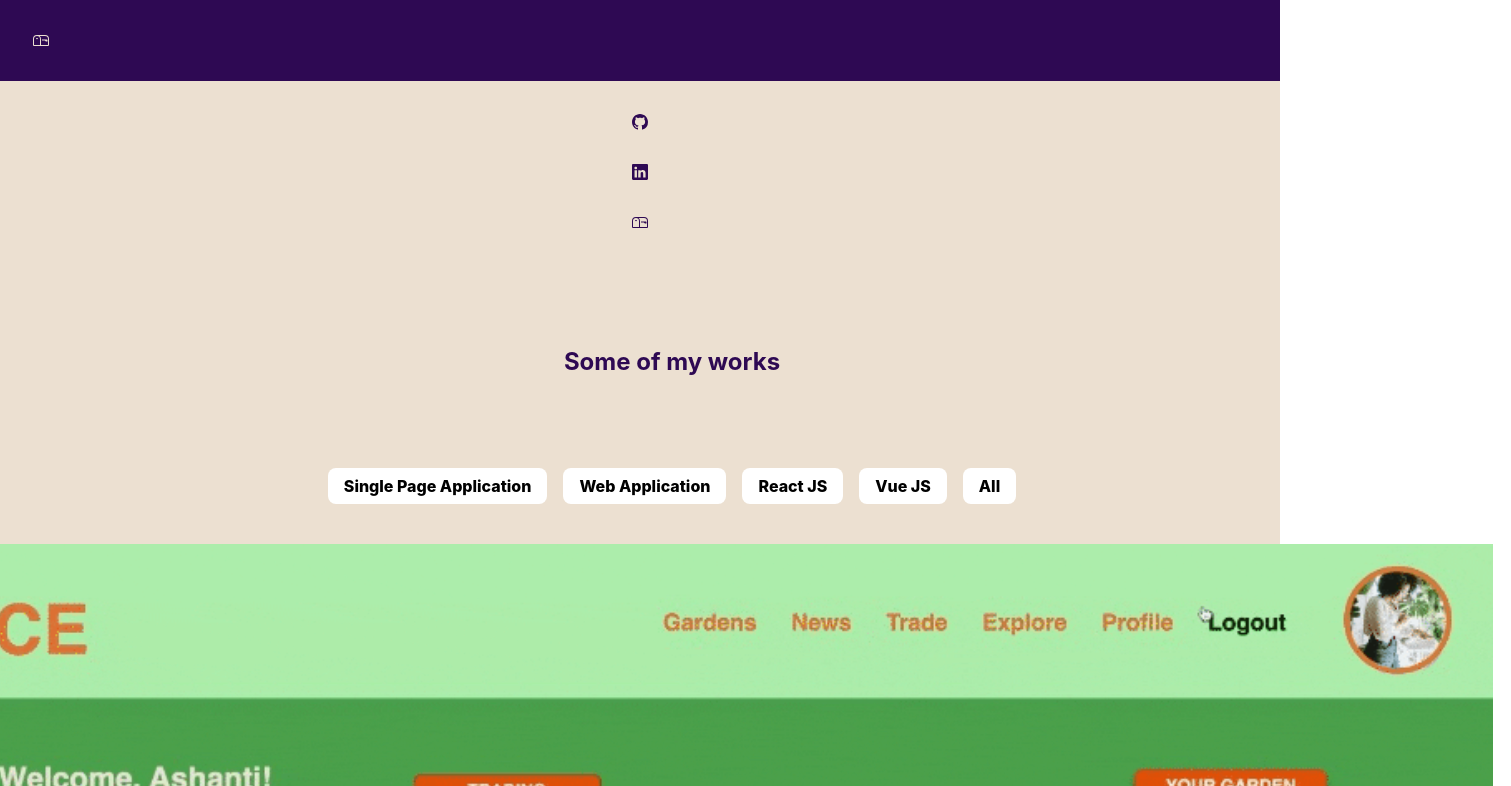
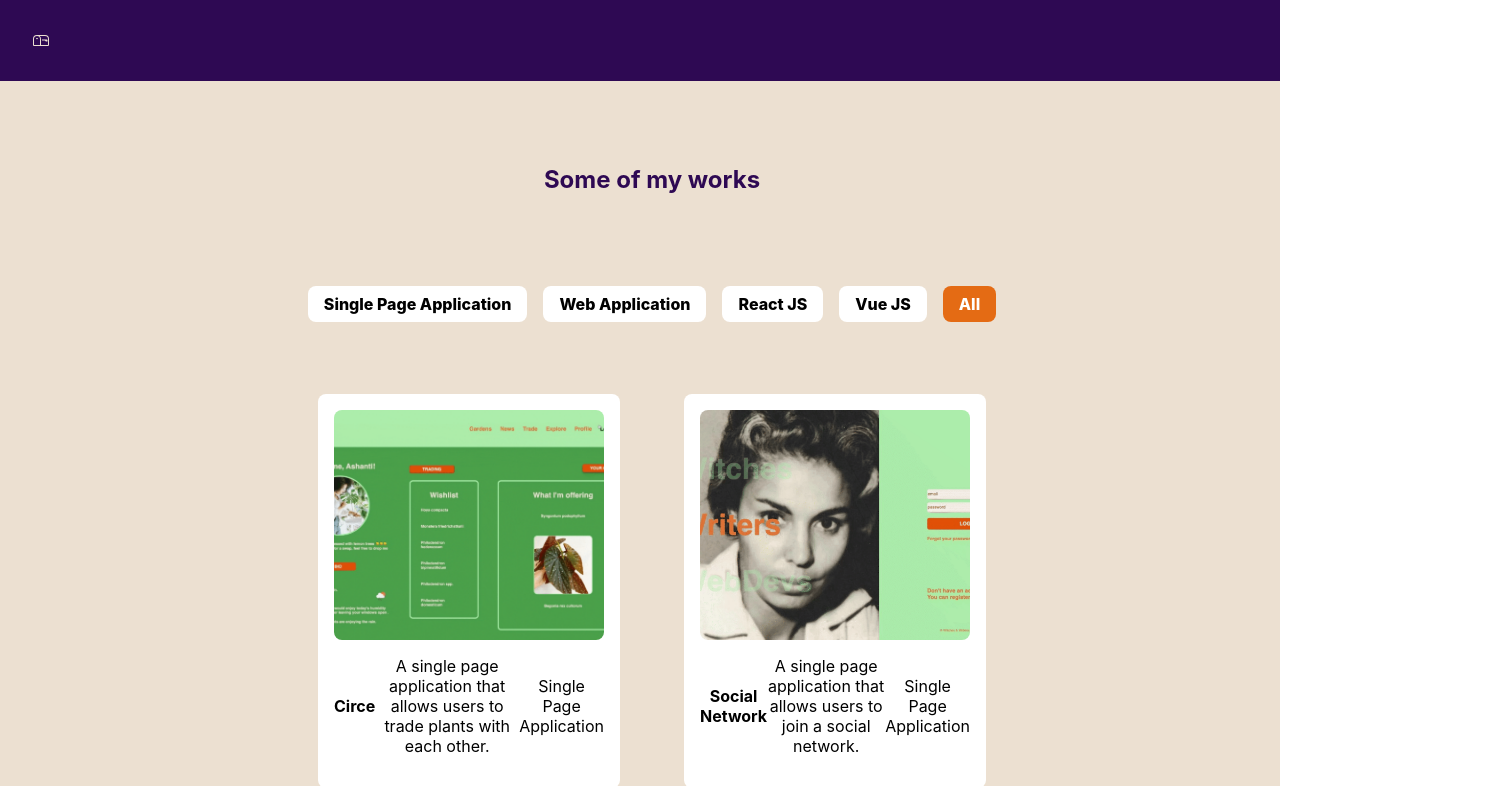
Before and after one commit to JoaoTeixeira13/portfolio, a React (Create React App) app: page / in a window 1280 px wide. Shown: the part 1676-2462 px from the top of the page, 1511 px wide, since content can reach past the window. Built offline with nearby package versions, Linux system fonts and the light colour scheme.

Commit message:
Work component layout

```diff
--- a/src/work/work.css
+++ b/src/work/work.css
@@ -1,7 +1,7 @@
 #work {
     flex: 1;
     width: 100%;
-    flex-direction: column;
+    flex-direction: row;
     background-color: #ece0d1;
     color: #2e0953;
 }
@@ -28,3 +28,84 @@
     transition: all 0.3s ease;
     margin: 0.5rem;
 }
+
+.workFilter .workFilterItem:hover {
+    background-color: #e46b14;
+    color: #fff;
+}
+
+@media screen and (min-width: 2000px) {
+    .workFilter .workFilterItem {
+        padding: 1rem 2rem;
+        border-radius: 0.85rem;
+    }
+}
+.workFilterItem.itemActive {
+    background-color: #e46b14;
+    color: #fff;
+}
+
+.workPortfolio {
+    display: flex;
+    flex-wrap: wrap;
+    justify-content: center;
+    align-items: center;
+}
+.workPortfolio .workItem {
+    width: 270px;
+    flex-direction: column;
+    margin: 2rem;
+    padding: 1rem;
+    border-radius: 0.5rem;
+    background-color: #fff;
+    color: #000;
+    cursor: pointer;
+    transition: all 0.3s ease;
+}
+@media screen and (min-width: 2000px) {
+    .workPortfolio .workItem {
+        width: 470px;
+        padding: 1.25rem;
+        border-radius: 0.75rem;
+    }
+}
+@media screen and (max-width: 300px) {
+    .workPortfolio .workItem {
+        width: 100%;
+        margin: 1rem;
+    }
+}
+.workPortfolio .workItem:hover {
+    box-shadow: 0 0 25px rgba(0, 0, 0, 0.2);
+}
+.workImg {
+    width: 100%;
+    height: 230px;
+    position: relative;
+}
+.workImg img {
+    width: 100%;
+    height: 100%;
+    border-radius: 0.5rem;
+    object-fit: cover;
+}
+
+@media screen and (min-width: 2000px) {
+    .workImg {
+        height: 350px;
+    }
+}
+
+.workHover {
+    position: absolute;
+    top: 0;
+    left: 0;
+    right: 0;
+    bottom: 0;
+    width: 100%;
+    height: 100%;
+    background-color: rgba(0, 0, 0, 0.5);
+    border-radius: 0.5rem;
+    opacity: 0;
+    transition: all 0.3s ease;
+}
--- a/src/work/work.tsx
+++ b/src/work/work.tsx
@@ -39,8 +39,8 @@ const Work = () => {
             >
                 {portfolioWorks.map((each: PortfolioWork) => {
                     return (
-                        <div key={each.id}>
-                            <div className="workItem appFlex">
+                        <div key={each.id} className="workItem appFlex">
+                            <div className="workImg appFlex">
                                 <img src={each.imageUrl} alt={each.title} />
                                 <motion.div
                                     whileHover={{ opacity: [0, 1] }}
```
